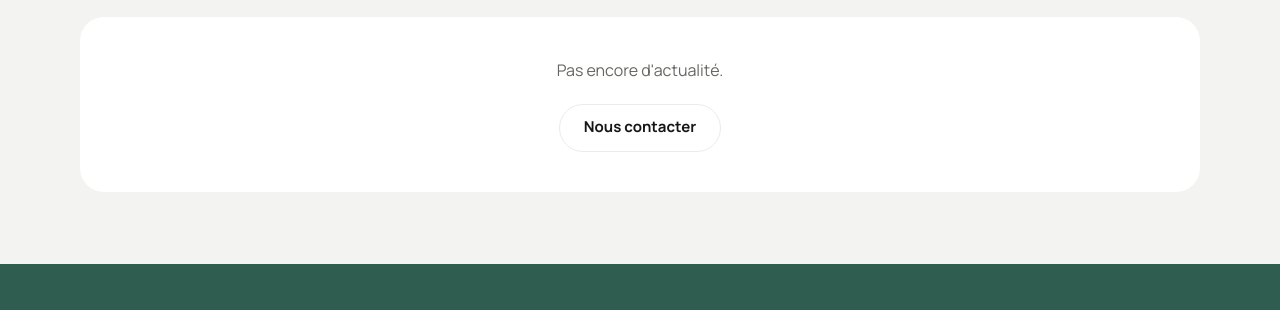
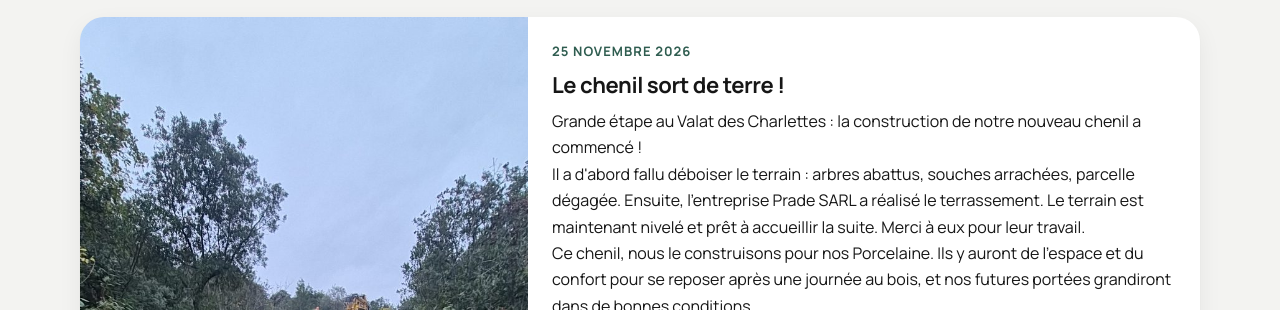
Before and after one commit to ValatdesCharlettes/valatdescharlettes.github.io, a plain HTML site: page actualites.html in a window 1280 px wide. Shown: the part 272-582 px from the top of the page. Drawn offline with Linux system fonts and the light colour scheme.

Commit message:
Mise à jour du site depuis Cynora

```diff
--- a/actualites.html
+++ b/actualites.html
@@ -34,7 +34,7 @@
 <main id="contenu">
 <section class="pagehead"><div class="wrap"><p class="eyebrow">Les Porcelaines du Valat des Charlettes</p><h1>Actualités</h1><p class="lead">La vie de l&#39;élevage : naissances, expositions, chasse.</p></div></section>
 <div class="wrap body">
-<div class="empty"><p>Pas encore d&#39;actualité.</p><a class="btn ghost" href="contact.html">Nous contacter</a></div>
+<div class="news-list"><article class="news"><div class="frame"><img src="photos/34.jpg" alt="Le chenil sort de terre !" loading="lazy"></div><div class="card-body"><p class="eyebrow">25 novembre 2026</p><h3>Le chenil sort de terre !</h3><p>Grande étape au Valat des Charlettes : la construction de notre nouveau chenil a commencé !<br>Il a d&#39;abord fallu déboiser le terrain : arbres abattus, souches arrachées, parcelle dégagée. Ensuite, l&#39;entreprise Prade SARL a réalisé le terrassement. Le terrain est maintenant nivelé et prêt à accueillir la suite. Merci à eux pour leur travail.<br>Ce chenil, nous le construisons pour nos Porcelaine. Ils y auront de l&#39;espace et du confort pour se reposer après une journée au bois, et nos futures portées grandiront dans de bonnes conditions.<br>Ce n&#39;est que le début ! Suivez l&#39;avancée du chantier ici et sur notre page Facebook. Les prochaines photos arrivent bientôt.</p></div></article></div>
 </div>
 <section class="band"><div class="wrap band-inner"><div><h2>Un chiot vous intéresse ?</h2><p>Parlons de votre projet : nous prenons le temps de vous présenter nos chiens et nos prochaines portées.</p></div><p class="actions"><a class="btn light" href="tel:0760546864"><svg viewBox="0 0 24 24" width="20" height="20" aria-hidden="true" fill="none" stroke="currentColor" stroke-width="1.8" stroke-linecap="round" stroke-linejoin="round"><path d="M5 4h4l2 5-2.5 1.5a11 11 0 0 0 5 5L15 13l5 2v4a2 2 0 0 1-2 2A16 16 0 0 1 3 6a2 2 0 0 1 2-2"/></svg> Appeler</a><a class="btn outline-light" href="mailto:aurelien.serre04@gmail.com"><svg viewBox="0 0 24 24" width="20" height="20" aria-hidden="true" fill="none" stroke="currentColor" stroke-width="1.8" stroke-linecap="round" stroke-linejoin="round"><rect x="3" y="5" width="18" height="14" rx="2"/><path d="m3 7 9 6 9-6"/></svg> Écrire</a></p></div></section>
 </main>
```
Also changed, not shown: index.html (+1 -1 lines), photos/34.jpg (added).
